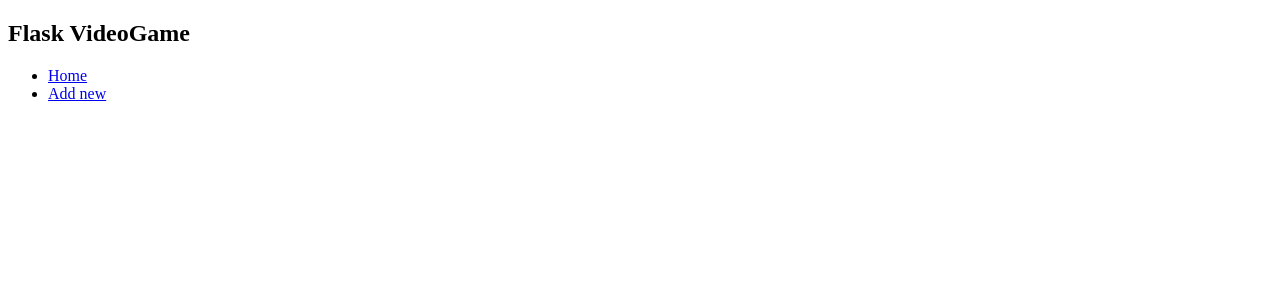
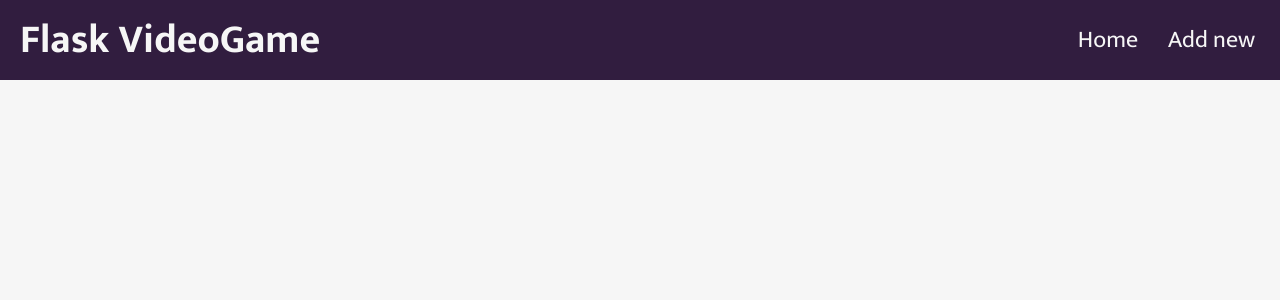
Before and after one commit to ChrisStyles99/flask-games-crud, a Flask app: template app/templates/layout.html in a window 1280 px wide. Shown: the top 300 px of the page. Run offline with Flask 2, Linux system fonts and the light colour scheme; the template is opened without the code that fills it, so the values that code supplies are empty.

Commit message:
Added styled navbar

```diff
--- a/app/static/main.css
+++ b/app/static/main.css
@@ -0,0 +1,52 @@
+@import url('https://fonts.googleapis.com/css2?family=Mukta:wght@400;700&display=swap');
+
+* {
+  margin: 0;
+  padding: 0;
+  box-sizing: border-box;
+}
+
+body {
+  font-family: 'Mukta', sans-serif;
+  --primary: #311d3f;
+  --secondary: #522546;
+  --third: #e23e57;
+  --bg: #f6f6f6;
+  background-color: var(--bg);
+}
+
+.nav {
+  background-color: var(--primary);
+  height: 80px;
+  display: flex;
+  justify-content: space-between;
+  align-items: center;
+}
+
+.logo {
+  margin-left: 20px;
+  color: var(--bg);
+  font-size: 2.5rem;
+}
+
+.nav-list {
+  display: flex;
+  list-style-type: none;
+  margin-right: 10px;
+}
+
+.nav-link {
+  margin: 0 5px;
+  font-size: 1.5rem;
+}
+
+.nav-link a {
+  color: var(--bg);
+  text-decoration: none;
+  padding: 5px 10px;
+  transition: 0.3s ease background;
+}
+
+.nav-link a:hover {
+  background-color: var(--secondary);
+}
--- a/app/templates/index.html
+++ b/app/templates/index.html
@@ -0,0 +1,5 @@
+{% extends "layout.html" %}
+
+{% block body %}
+  <h1>Home</h1>
+{% endblock %}
--- a/app/templates/layout.html
+++ b/app/templates/layout.html
@@ -4,13 +4,14 @@
   <meta charset="UTF-8">
   <meta name="viewport" content="width=device-width, initial-scale=1.0">
   <title>Flask VideoGame CRUD</title>
+  <link rel="stylesheet" href="{{ url_for('static', filename='main.css') }}">
 </head>
 <body>
-  <nav>
-    <h1>Flask VideoGame</h1>
-    <ul>
-      <li><a href="#">Home</a></li>
-      <li><a href="#">Add new</a></li>
+  <nav class="nav">
+    <h1 class="logo">Flask VideoGame</h1>
+    <ul class="nav-list">
+      <li class="nav-link"><a href="#">Home</a></li>
+      <li class="nav-link"><a href="#">Add new</a></li>
     </ul>
   </nav>
 
--- a/app/views.py
+++ b/app/views.py
@@ -8,7 +8,7 @@ main = Blueprint('main', __name__)
 def index():
   video_games = VideoGame.query.all()
   print(video_games)
-  return 'Home'
+  return render_template('index.html')
 
 @main.route('/game/<id>')
 def game(id):
```
